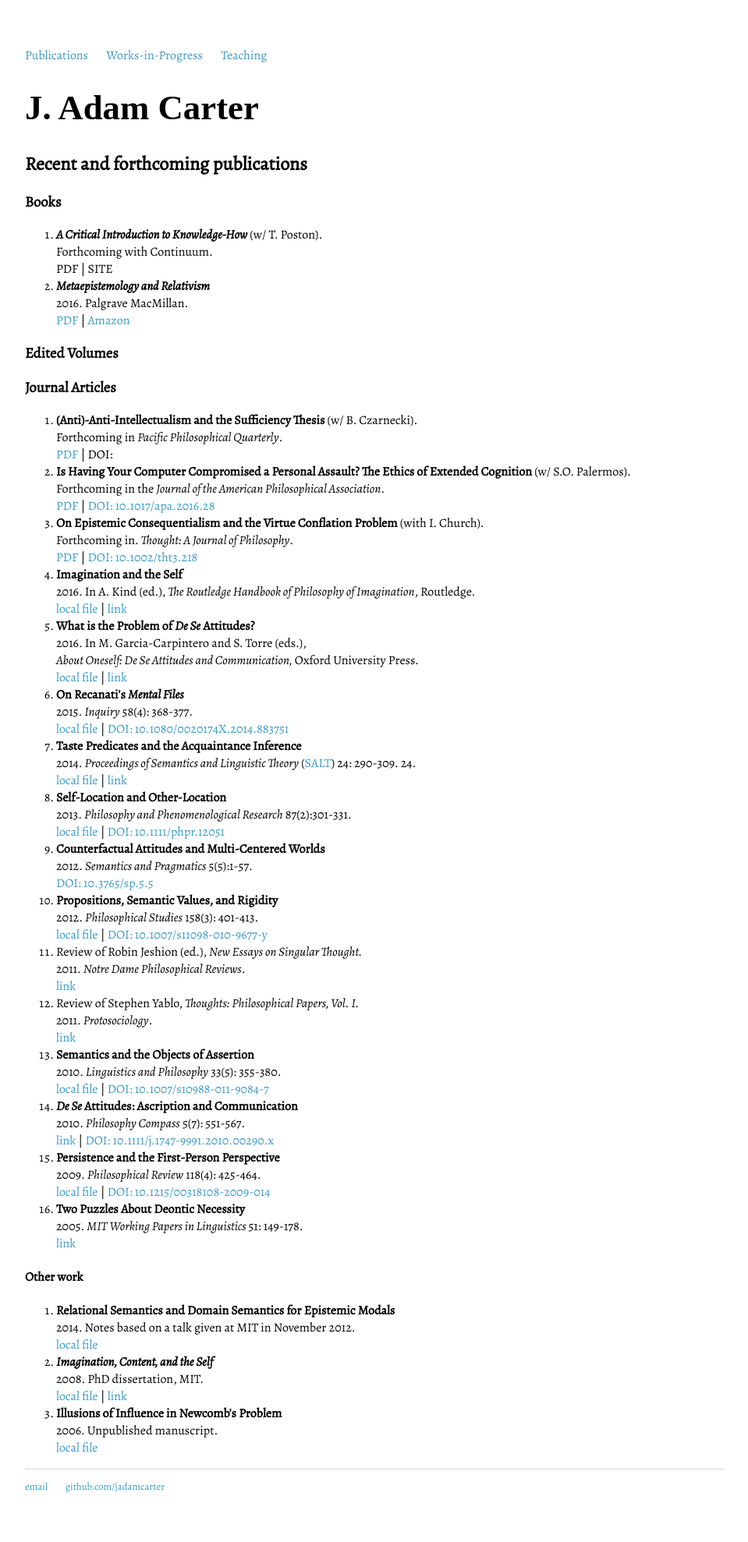
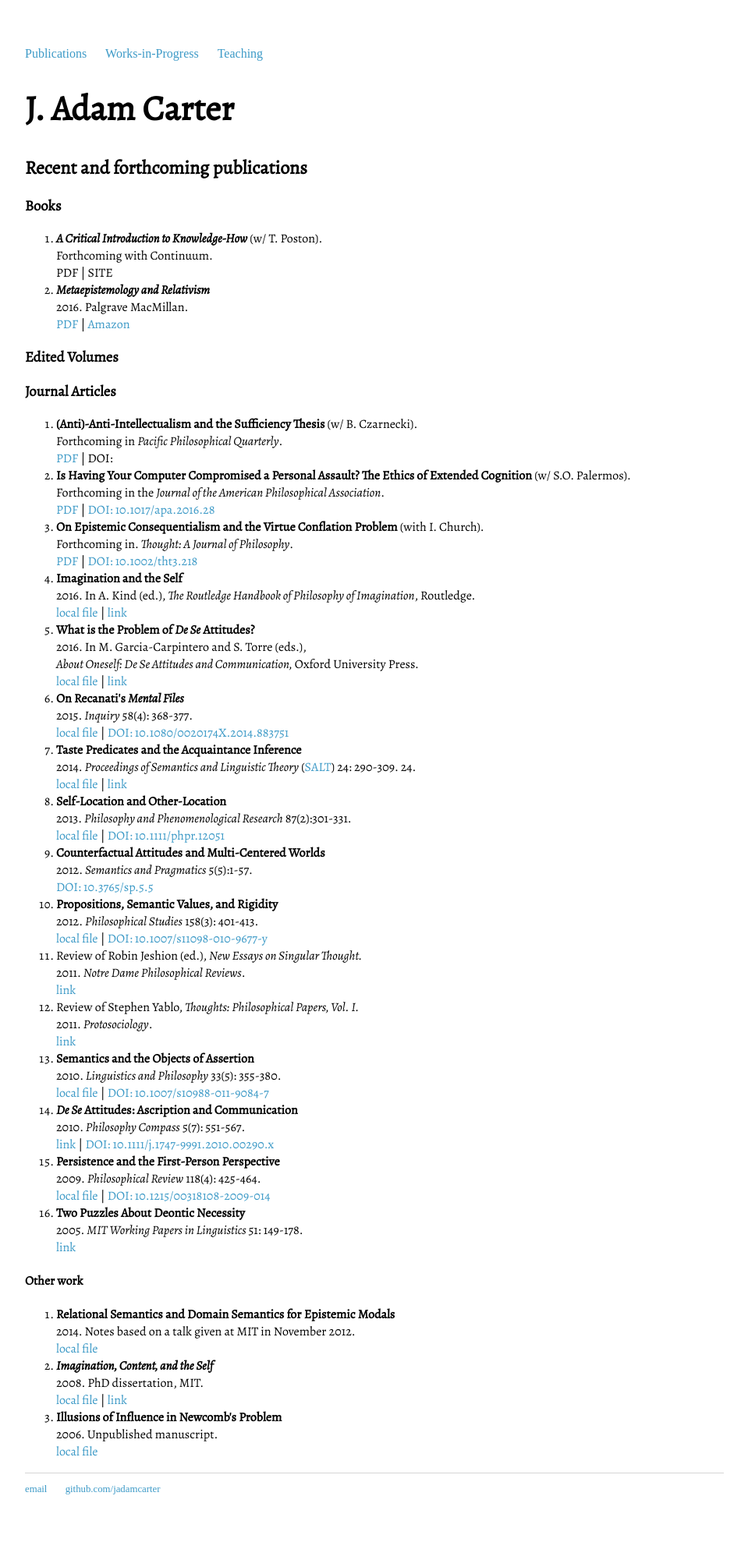
Before and after one commit to jadamcarter/jadamcarter.github.io, a Jekyll site: the page built from index.html, in a window 1280 px wide. Shown: the whole page at 78% size, without its empty margins (160-1119 px from the left). Built offline with Jekyll 4.4.1, drawn with Linux system fonts in a browser that asks for light colours; some web fonts are replaced.

Commit message:
Update main.css

```diff
--- a/css/main.css
+++ b/css/main.css
@@ -4,7 +4,7 @@ body {
     width: 70%;
 }
 nav ul, footer ul {
-    font-family: 'Alegreya', 'Alegreya', 'Alegreya';
+    font-family: 'Alegreya SC', 'Alegreya SC', 'Alegreya SC';
     padding: 0px;
     list-style: none;
     color: #333;
@@ -22,7 +22,7 @@ a:hover {
 }
 h1 {
     font-size: 2.8em;
-    font-family:'Alegreya SC', 'Alegreya SC', 'Alegreya SC';
+    font-family:'Alegreya', 'Alegreya', 'Alegreya';
 }
 p {
     font-family:'Alegreya', 'Alegreya', 'Alegreya';
```
